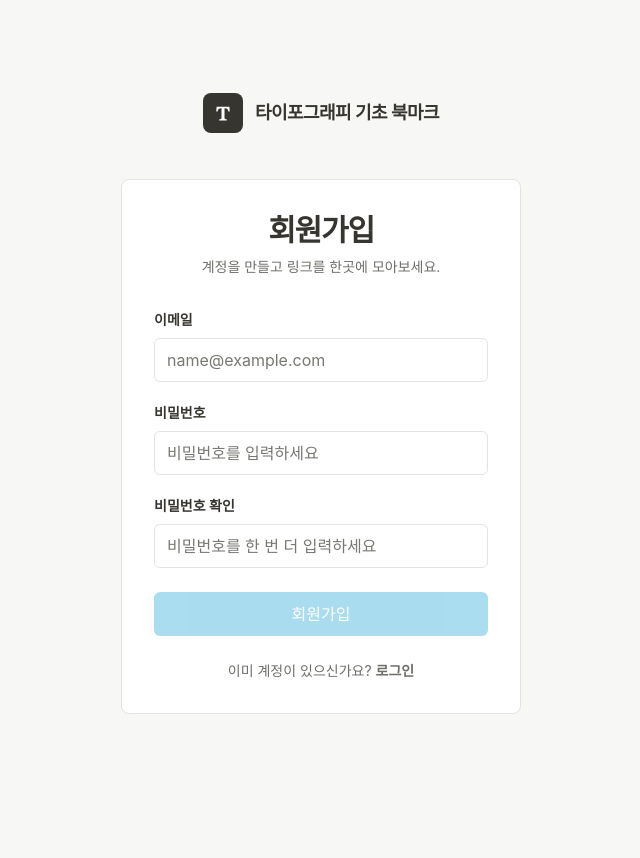
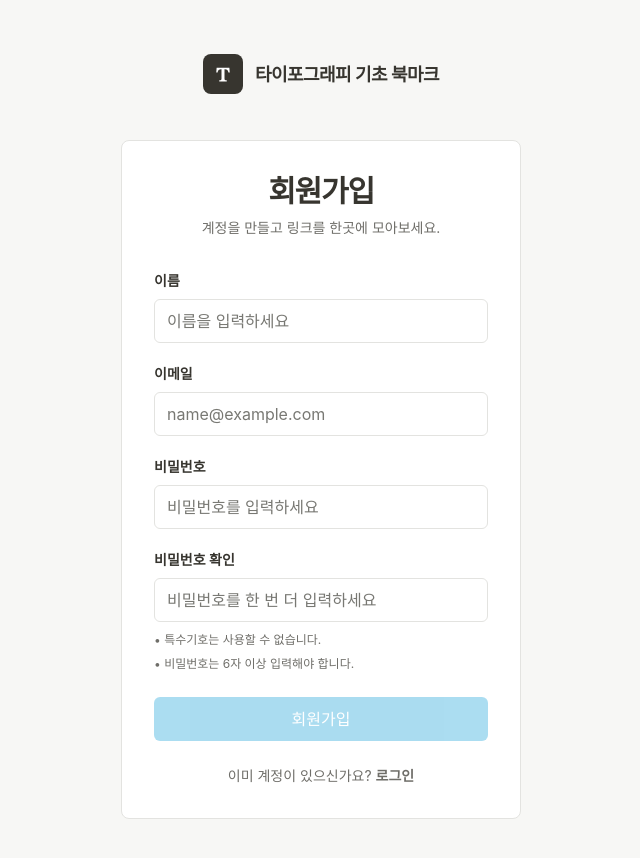
Before and after one commit to shin-kaku/onebite-link, a Next.js app: page /signup in a window 1280 px wide. Shown: the top 858 px of the page, without its empty margins (319-959 px from the left). Before the commit the page ends 800 px from the top, so only its background shows below. Built offline with nearby package versions, Linux system fonts and the light colour scheme; no server answers.

Commit message:
회원가입 정보 및 사이드바 문구 변경

```diff
--- a/components/AuthForm.tsx
+++ b/components/AuthForm.tsx
@@ -15,6 +15,7 @@ type AuthFormProps = {
 export function AuthForm({ mode, initialError = "" }: AuthFormProps) {
   const isSignup = mode === "signup";
   const router = useRouter();
+  const [displayName, setDisplayName] = useState("");
   const [email, setEmail] = useState("");
   const [password, setPassword] = useState("");
   const [passwordConfirm, setPasswordConfirm] = useState("");
@@ -22,7 +23,7 @@ export function AuthForm({ mode, initialError = "" }: AuthFormProps) {
   const [isSubmitting, setIsSubmitting] = useState(false);
   const [isKakaoSubmitting, setIsKakaoSubmitting] = useState(false);
   const canSubmit = isSignup
-    ? Boolean(email.trim() && password && passwordConfirm) && !isSubmitting
+    ? Boolean(displayName.trim() && email.trim() && password && passwordConfirm) && !isSubmitting
     : Boolean(email.trim() && password) && !isSubmitting;
 
   const getAuthErrorMessage = (message: string) => {
@@ -68,6 +69,16 @@ export function AuthForm({ mode, initialError = "" }: AuthFormProps) {
 
     setErrorMessage("");
 
+    if (isSignup && password.length < 6) {
+      setErrorMessage("비밀번호는 6자 이상 입력해 주세요.");
+      return;
+    }
+
+    if (isSignup && /[^\p{L}\p{N}]/u.test(password)) {
+      setErrorMessage("비밀번호에는 특수기호를 사용할 수 없습니다.");
+      return;
+    }
+
     if (isSignup && password !== passwordConfirm) {
       setErrorMessage("비밀번호가 일치하지 않습니다.");
       return;
@@ -79,7 +90,10 @@ export function AuthForm({ mode, initialError = "" }: AuthFormProps) {
       const supabase = createClient();
       const credentials = { email: email.trim(), password };
       const { error } = isSignup
-        ? await supabase.auth.signUp(credentials)
+        ? await supabase.auth.signUp({
+            ...credentials,
+            options: { data: { display_name: displayName.trim() } },
+          })
         : await supabase.auth.signInWithPassword(credentials);
 
       if (error) {
@@ -164,6 +178,26 @@ export function AuthForm({ mode, initialError = "" }: AuthFormProps) {
           </div>
 
           <form className="grid gap-5" onSubmit={handleSubmit} noValidate>
+            {isSignup ? (
+              <div className="grid gap-2">
+                <label className="text-[14px] font-semibold" htmlFor="signup-display-name">
+                  이름
+                </label>
+                <input
+                  className="h-11 w-full rounded-md border border-[var(--border)] bg-[var(--surface)] px-3 text-[16px] transition-colors duration-150"
+                  id="signup-display-name"
+                  name="displayName"
+                  type="text"
+                  autoComplete="name"
+                  placeholder="이름을 입력하세요"
+                  value={displayName}
+                  onChange={(event) => setDisplayName(event.target.value)}
+                  maxLength={50}
+                  required
+                />
+              </div>
+            ) : null}
+
             <div className="grid gap-2">
               <label className="text-[14px] font-semibold" htmlFor={`${mode}-email`}>
                 이메일
@@ -212,8 +246,13 @@ export function AuthForm({ mode, initialError = "" }: AuthFormProps) {
                   placeholder="비밀번호를 한 번 더 입력하세요"
                   value={passwordConfirm}
                   onChange={(event) => setPasswordConfirm(event.target.value)}
+                  aria-describedby="signup-password-help"
                   required
                 />
+                <ul className="grid gap-1 text-xs leading-relaxed text-[var(--text-sub)]" id="signup-password-help">
+                  <li>• 특수기호는 사용할 수 없습니다.</li>
+                  <li>• 비밀번호는 6자 이상 입력해야 합니다.</li>
+                </ul>
               </div>
             ) : null}
 
--- a/components/Sidebar.tsx
+++ b/components/Sidebar.tsx
@@ -79,7 +79,7 @@ export function Sidebar({ active = true, activeFolderId }: { active?: boolean; a
         </section>
       </nav>
       <div className="mt-3 grid gap-3 md:mt-0">
-        <div className="hidden rounded-lg border border-[var(--border)] bg-[var(--surface)] p-4 md:block"><span className="text-[11px] font-semibold text-[var(--accent)]">TIP</span><p className="mt-2 text-xs leading-relaxed text-[var(--text-sub)]">링크를 폴더로 정리하면<br/>나중에 더 쉽게 찾을 수 있어요.</p></div>
+        <div className="hidden rounded-lg border border-[var(--border)] bg-[var(--surface)] p-4 md:block"><span className="text-[11px] font-semibold text-[var(--accent)]">TIP</span><p className="mt-2 text-xs leading-relaxed text-[var(--text-sub)]">폴더로 북마크를 정리하면,<br/>나중에 더 쉽게 찾을 수 있어요.</p></div>
         <button className="logout-hover flex h-10 w-full cursor-pointer items-center justify-center gap-2 rounded-md border border-[var(--border)] bg-[var(--surface)] px-3 text-[14px] font-medium text-[var(--text-sub)] disabled:cursor-not-allowed disabled:opacity-40" type="button" onClick={handleSignOut} disabled={isSigningOut}>
           <LogoutIcon className="size-[18px]" />
           <span>{isSigningOut ? "로그아웃 중..." : "로그아웃"}</span>
--- /dev/null
+++ b/prompt/prompt_33.md
@@ -0,0 +1,9 @@
+# 사이드바 간격 및 사용자 역할 표시
+
+- 사용자 정보, 전체 링크·검색, 폴더 목록을 각각 별도 영역으로 나눴다.
+- 영역 구분선 위아래에 여백을 추가해 세 영역이 서로 떨어져 보이도록 조정했다.
+- 폴더 목록의 항목 간격을 줄여 더 조밀하게 표시되도록 변경했다.
+- 사용자 이름과 이메일 아래에 현재 역할을 표시하도록 추가했다.
+- `master`는 `강사(마스터)`, `graduate`는 `졸업생`, `student`는 `재학생`으로 표시한다.
+- 역할은 `user_roles` 테이블의 현재 사용자 행에서 가져오도록 구성했다.
+- 로그인 사용자는 RLS를 통해 자신의 역할만 읽을 수 있고 역할을 직접 변경할 수 없다.
--- /dev/null
+++ b/prompt/prompt_34.md
@@ -0,0 +1,9 @@
+# 회원가입 정보 및 사이드바 문구 변경
+
+- 회원가입 화면의 비밀번호 확인 입력란 아래에 비밀번호 조건 안내를 추가했다.
+- 비밀번호는 6자 이상이어야 하며 특수기호와 공백을 사용할 수 없도록 실제 가입 검증도 적용했다.
+- 회원가입 화면 최상단에 필수 `이름` 입력란을 추가했다.
+- 입력한 이름은 Supabase Auth 사용자 메타데이터의 `display_name` 값으로 저장한다.
+- 저장된 `display_name`은 로그인 후 사이드바의 사용자 인사말에 표시된다.
+- 이름 입력값의 앞뒤 공백을 제거하고 최대 50자까지 입력할 수 있도록 제한했다.
+- 사이드바 TIP 문구를 `폴더로 북마크를 정리하면, 나중에 더 쉽게 찾을 수 있어요.`로 변경했다.
```
